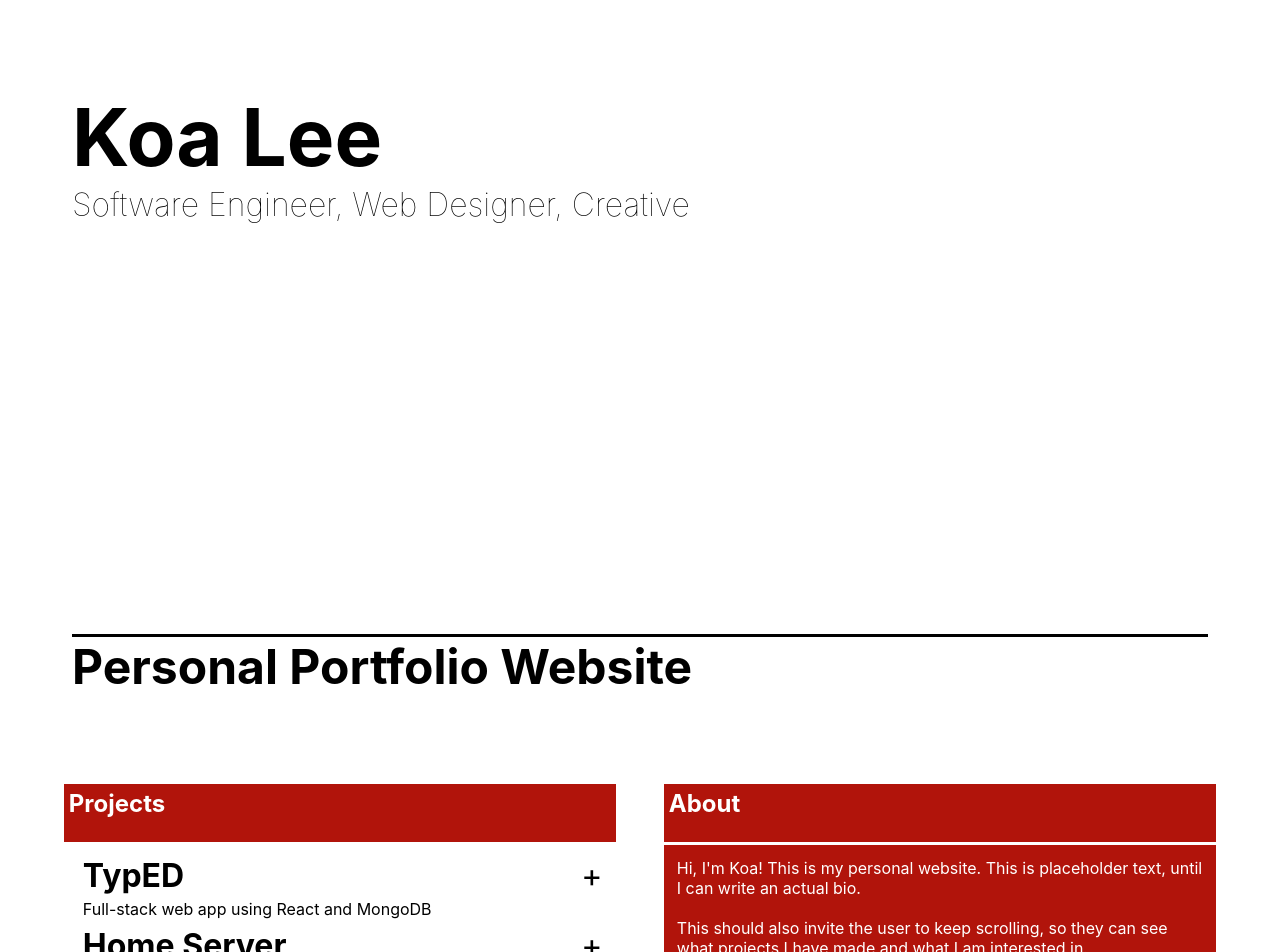
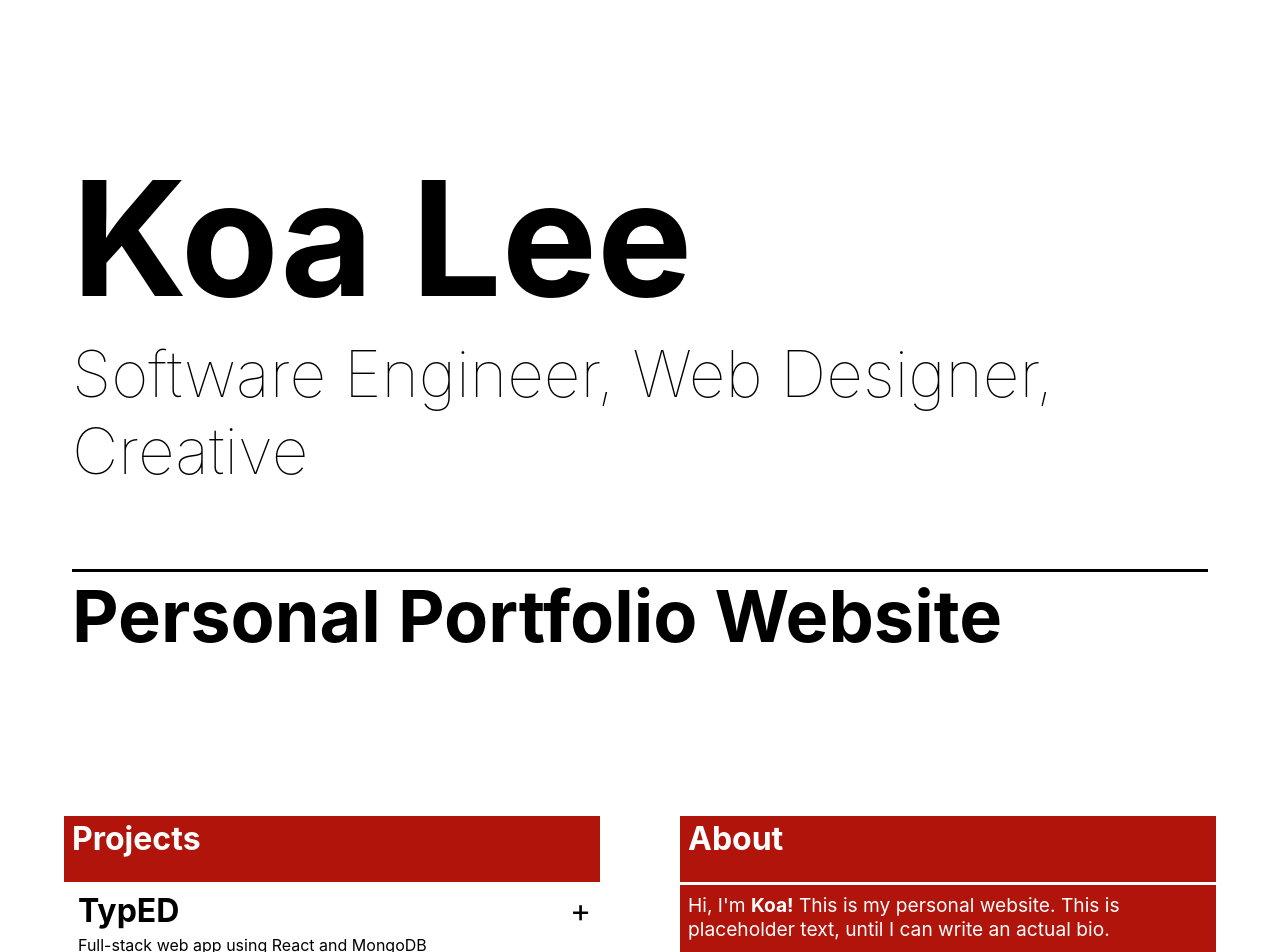
Before and after one commit to Miratari/personal-website, a React (Create React App) app in the folder client/: page / in a window 1280 px wide. Shown: the top 952 px of the page. Built offline with nearby package versions, Linux system fonts and the light colour scheme.

Commit message:
added dynamic formatting for title page

```diff
--- a/client/src/App.css
+++ b/client/src/App.css
@@ -45,7 +45,7 @@ p {
                        "contact"
                        "footer";
   margin: 5vw;
-  gap: 3rem;
+  gap: 5rem;
 }
 @media (min-width: 45em) {
   #page {
@@ -78,8 +78,9 @@ section header {
   background-color: var(--accent-color);
   color: var(--text-color-light);
   font-weight: bold;
-  font-size: 1.5rem;
-  padding: 0.3rem;
+  font-size: 2rem;
+  padding: 0.2rem;
+  padding-left: 0.5rem;
   padding-bottom: 1.5rem;
   margin: 0px;
 }
@@ -89,7 +90,7 @@ section .section-content {
   border-style: none;
   border-color: var(--accent-color);
   border-top-style: none;
-  padding: 0.8rem;
+  padding: 0.5rem;
 }
 
 
@@ -121,7 +122,24 @@ section .section-content {
   border-top-style: solid;
   font-size: 3rem;
   font-weight: bold;
-  padding-bottom: 2rem;
+  padding-bottom: 1rem;
+}
+
+@media (min-width: 45em) {
+  #header {
+    justify-content: center;
+  }
+  #header .title-text {
+    font-size: 10rem;
+  }
+  #header .subtitle-text {
+    font-size: 4rem;
+    padding-bottom: 5rem;
+    flex-grow: 0;
+  }
+  #header .content-text {
+    font-size: 4.5rem;
+  }
 }
 
 
@@ -140,7 +158,7 @@ section .section-content {
 
 #about .section-content {
   color: var(--text-color-light);
-  font-size: 1rem;
+  font-size: 1.2rem;
 }
 
 
--- a/client/src/App.js
+++ b/client/src/App.js
@@ -47,9 +47,13 @@ function App() {
           About
         </header>
         <div class="section-content">
-          Hi, I'm Koa! This is my personal website. This is placeholder text, until I can write an actual bio. <br/>
+          Hi, I'm <b>Koa!</b> This is my personal website. This is placeholder text, until I can write an actual bio. <br/>
           <br/>
-          This should also invite the user to keep scrolling, so they can see what projects I have made and what I am interested in.
+          This should also invite the user to keep scrolling, so they can see what projects I have made and what I am interested in. For contact information, see the bottom of the webpage.<br/>
+          <br/>
+          Please enjoy!<br/>
+          <br/>
+          <br/>
         </div>
       </section>
 
@@ -116,7 +120,7 @@ function App() {
       </div>
 
       <footer style={{gridArea: "footer"}}>
-        Designed and coded by myself, not robots.
+        Designed and coded by hand, not AI.
       </footer>
     </div>
   );
```
